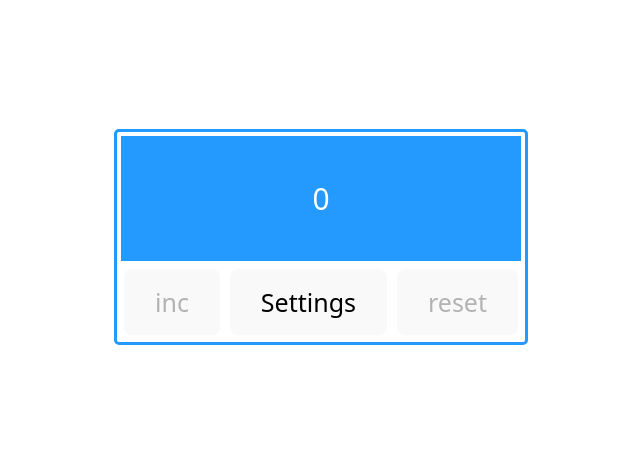
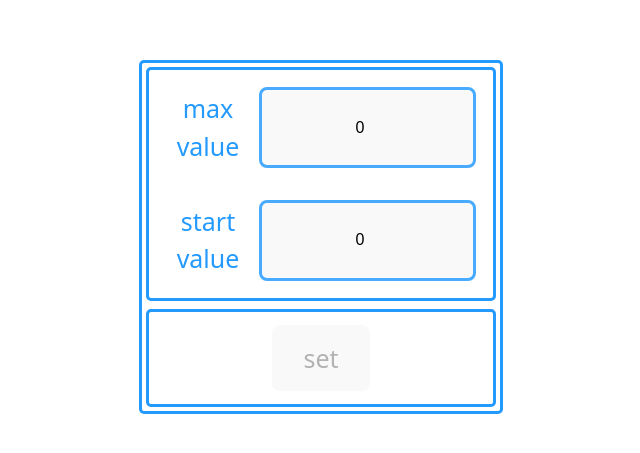
Before and after one commit to molniagrom/my_counter, a React (Vite) app: page / in a window 1280 px wide. Shown: the part 163-616 px from the top of the page, without its empty margins (319-959 px from the left). Built offline with nearby package versions, Linux system fonts and the light colour scheme.

Commit message:
Починила с ментором

```diff
--- a/src/components/Settings.tsx
+++ b/src/components/Settings.tsx
@@ -1,7 +1,7 @@
 import {Button} from "./Button.tsx";
 import {Input} from "./Input.tsx";
 import s from "../styles/Settings.module.css"
-import {type Dispatch, type SetStateAction, useState} from "react";
+import {type Dispatch, type SetStateAction, useEffect, useState} from "react";
 import {type ActionType, TOGGLE_COLLAPSED} from "./reducer.tsx";
 
 type SettingsPropsType = {
@@ -22,17 +22,32 @@ export const Settings = ({setIsSet, dispatch, setMin, setMax, setCount, isSet, m
     const [maxLocal, setMaxLocal] = useState(maxValue);
     const [minLocal, setMinLocal] = useState(minValue);
 
+    useEffect(() => {
+
+        const counterValueAsStr = localStorage.getItem("counterValue")
+        const counterMaxValueAsStr = localStorage.getItem("counterMaxValue")
+        const counterMinValueAsStr = localStorage.getItem("counterMinValue")
+
+        if (counterValueAsStr && counterMaxValueAsStr && counterMinValueAsStr) {
+            setCount(JSON.parse(counterValueAsStr))
+            setMaxLocal(JSON.parse(counterMaxValueAsStr))
+            setMinLocal(JSON.parse(counterMinValueAsStr))
+        }
+
+    }, [maxValue, minValue])
+
     const getAndSetValue = (min: number, max: number) => {
         setCount(min)
         setIsSet(false);
         setMax(max)
         setMin(min)
         localStorage.setItem("counterValue", JSON.stringify(min))
+        localStorage.setItem("counterMaxValue", JSON.stringify(maxLocal))
+        localStorage.setItem("counterMinValue", JSON.stringify(minLocal))
     }
 
     const getMaxValue = (value: number) => {
-        localStorage.setItem("counterMaxValue", JSON.stringify(value))
-
+        setMaxLocal(value)
         if (!isSet) {
             setIsSet(true)
         }
@@ -51,8 +66,7 @@ export const Settings = ({setIsSet, dispatch, setMin, setMax, setCount, isSet, m
 
     }
     const getStartValue = (value: number) => {
-        localStorage.setItem("counterMinValue", JSON.stringify(value))
-
+        setMinLocal(value)
         if (!isSet) {
             setIsSet(true)
         }
--- a/src/components/SuperCount.tsx
+++ b/src/components/SuperCount.tsx
@@ -1,28 +1,17 @@
 import {Settings} from "./Settings.tsx";
 import {Counter} from "./Counter.tsx";
 import s from "../styles/Count.module.css"
-import {useEffect, useReducer, useState} from "react";
+import {useReducer, useState} from "react";
 import {reducer} from "./reducer.tsx";
 
 export const SuperCount = () => {
-    useEffect(() => {
-        const counterValueAsStr = localStorage.getItem("counterValue")
-        const counterMaxValueAsStr = localStorage.getItem("counterMaxValue")
-        const counterMinValueAsStr = localStorage.getItem("counterMinValue")
-
-        if (counterValueAsStr && counterMaxValueAsStr && counterMinValueAsStr) {
-            setCount(JSON.parse(counterValueAsStr))
-            setMax(JSON.parse(counterMaxValueAsStr))
-            setMin(JSON.parse(counterMinValueAsStr))
-        }
-    }, [])
 
     const [max, setMax] = useState(0);
     const [min, setMin] = useState(0);
     const [isSet, setIsSet] = useState(false);
     const [error, setError] = useState<string | null>(null);
     const [count, setCount] = useState(min)
-    const [state, dispatch] = useReducer(reducer, {collapsed: false})
+    const [state, dispatch] = useReducer(reducer, {collapsed: true})
 
     return (
         <div className={s.superCount}>
```
